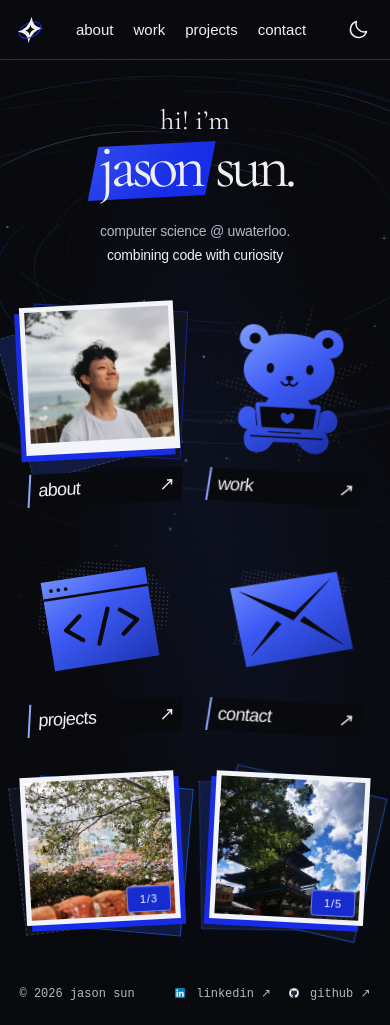
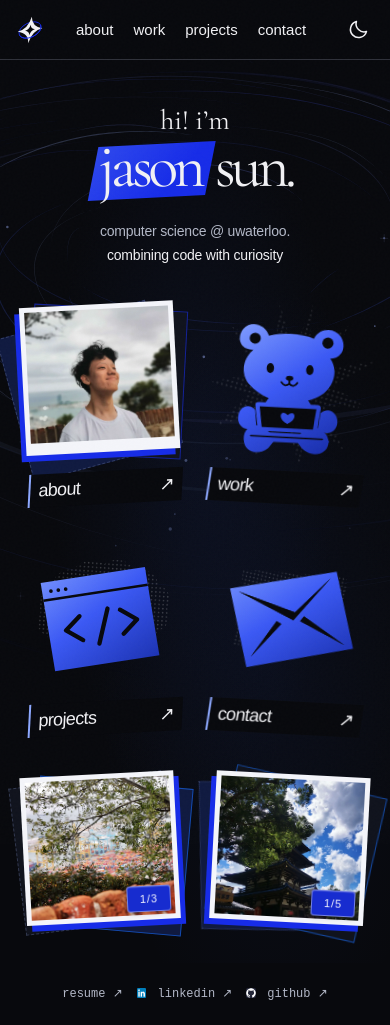
Before and after one commit to cryojs/portfolio, a React (Vite) app: page / in a window 390 px wide. Built offline with nearby package versions, Linux system fonts and the light colour scheme; a web font is replaced by a local one.

Commit message:
Add resume link to footer

```diff
--- a/src/App.jsx
+++ b/src/App.jsx
@@ -227,8 +227,11 @@ export default function App() {
         <Page headingRef={headingRef} anchor={route.anchor} />
       </main>
       <footer className="site-footer" key={`footer-${route.page}`}>
-        <span>© {new Date().getFullYear()} jason sun</span>
+        <span className="site-footer-copy">© {new Date().getFullYear()} jason sun</span>
         <span className="site-footer-links">
+          <a href="/Jason%20Sun%20-%20Resume.pdf" target="_blank" rel="noreferrer">
+            resume ↗
+          </a>
           <a href={profile.links.linkedin} target="_blank" rel="noreferrer">
             <BrandMark brand="linkedin" /> linkedin ↗
           </a>
--- a/src/index.css
+++ b/src/index.css
@@ -2015,3 +2015,9 @@ summary {
   .site-header { padding: 0 6px 0 10px; }
   .site-header nav a { padding: 8px 7px; font-size: 14px; }
 }
+
+@media (max-width: 760px) {
+  .site-footer-copy { display: none; }
+  .site-footer { justify-content: center; }
+  .site-footer-links { gap: 14px; }
+}
```
Also changed, not shown: 1 other file (tests, documents, lock files or other folders).
